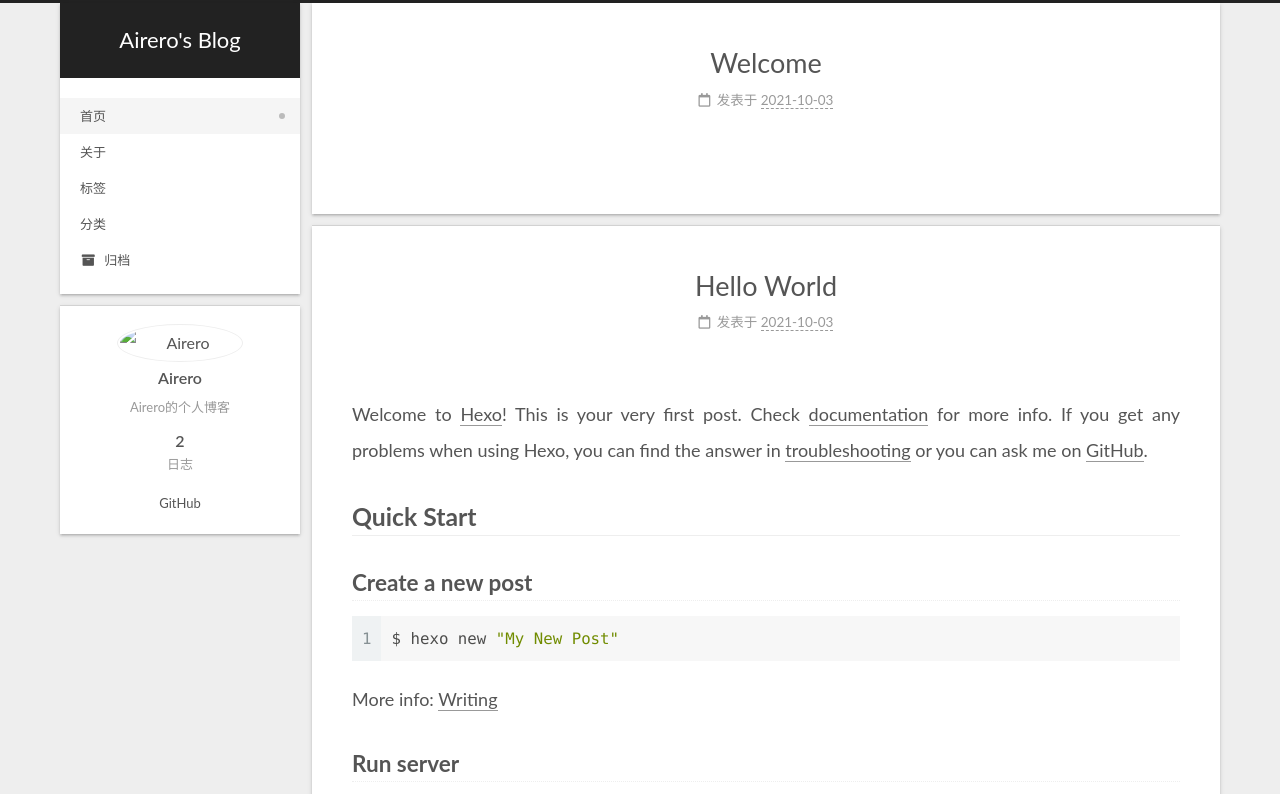
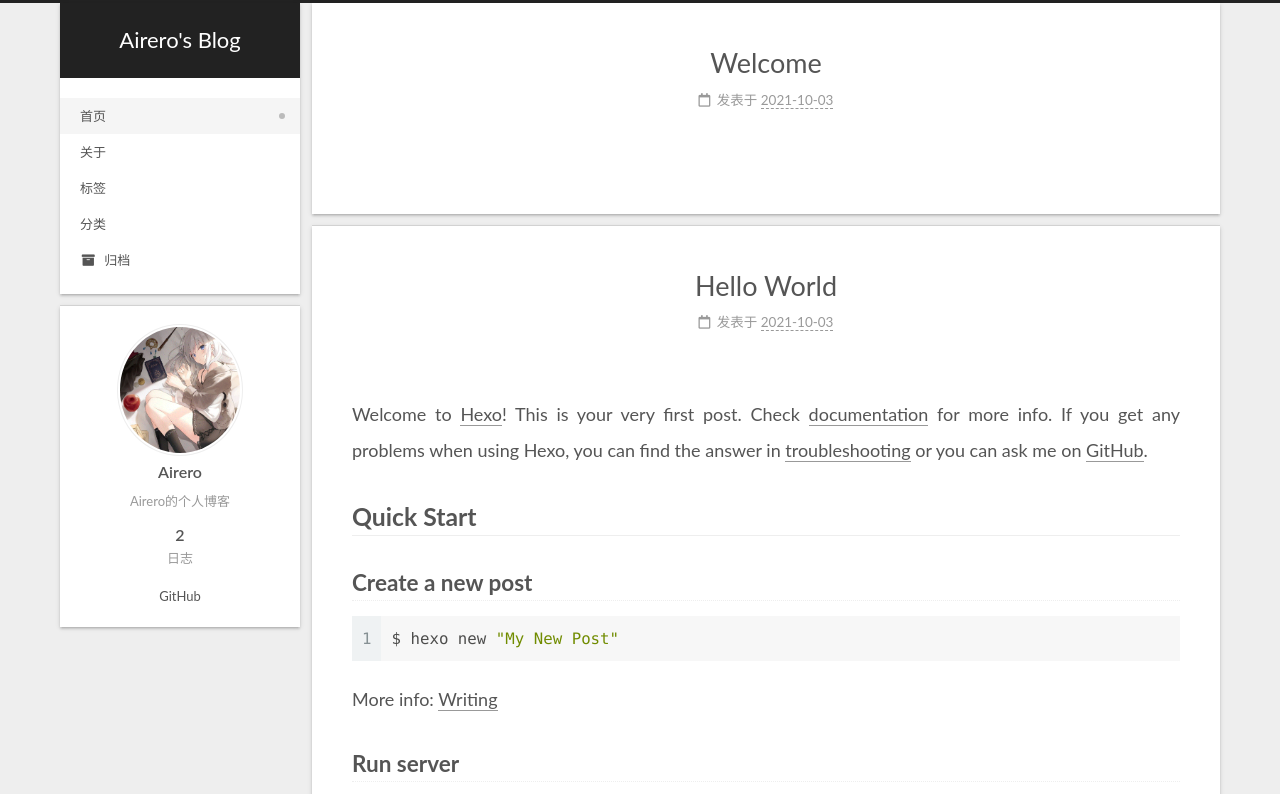
Before and after one commit to Airero/blog, a plain HTML site: page index.html in a window 1280 px wide. Shown: the top 794 px of the page. Drawn offline with Linux system fonts and the light colour scheme.

Commit message:
Site updated: 2021-10-04 12:06:17

```diff
--- a/css/main.css
+++ b/css/main.css
@@ -1169,7 +1169,7 @@ pre .javascript .function {
 }
 .links-of-author a::before,
 .links-of-author span.exturl::before {
-  background: #821d32;
+  background: #a7fffc;
   border-radius: 50%;
   content: ' ';
   display: inline-block;
--- a/index.html
+++ b/index.html
@@ -165,7 +165,7 @@
     <link itemprop="mainEntityOfPage" href="http://example.com/2021/10/03/My-first-Post/">
 
     <span hidden itemprop="author" itemscope itemtype="http://schema.org/Person">
-      <meta itemprop="image" content="/source/images/avatar.gif">
+      <meta itemprop="image" content="/images/avatar.gif">
       <meta itemprop="name" content="Airero">
       <meta itemprop="description" content="Airero的个人博客">
     </span>
@@ -223,7 +223,7 @@
     <link itemprop="mainEntityOfPage" href="http://example.com/2021/10/03/hello-world/">
 
     <span hidden itemprop="author" itemscope itemtype="http://schema.org/Person">
-      <meta itemprop="image" content="/source/images/avatar.gif">
+      <meta itemprop="image" content="/images/avatar.gif">
       <meta itemprop="name" content="Airero">
       <meta itemprop="description" content="Airero的个人博客">
     </span>
@@ -345,7 +345,7 @@
       <div class="site-overview-wrap sidebar-panel">
         <div class="site-author motion-element" itemprop="author" itemscope itemtype="http://schema.org/Person">
     <img class="site-author-image" itemprop="image" alt="Airero"
-      src="/source/images/avatar.gif">
+      src="/images/avatar.gif">
   <p class="site-author-name" itemprop="name">Airero</p>
   <div class="site-description" itemprop="description">Airero的个人博客</div>
 </div>
```
Also changed, not shown: 2021/10/03/My-first-Post/index.html (+2 -2 lines), 2021/10/03/hello-world/index.html (+2 -2 lines), about/index.html (+1 -1 lines), archives/2021/10/index.html (+1 -1 lines), archives/2021/index.html (+1 -1 lines), archives/index.html (+1 -1 lines), categories/index.html (+1 -1 lines), tags/index.html (+1 -1 lines).
